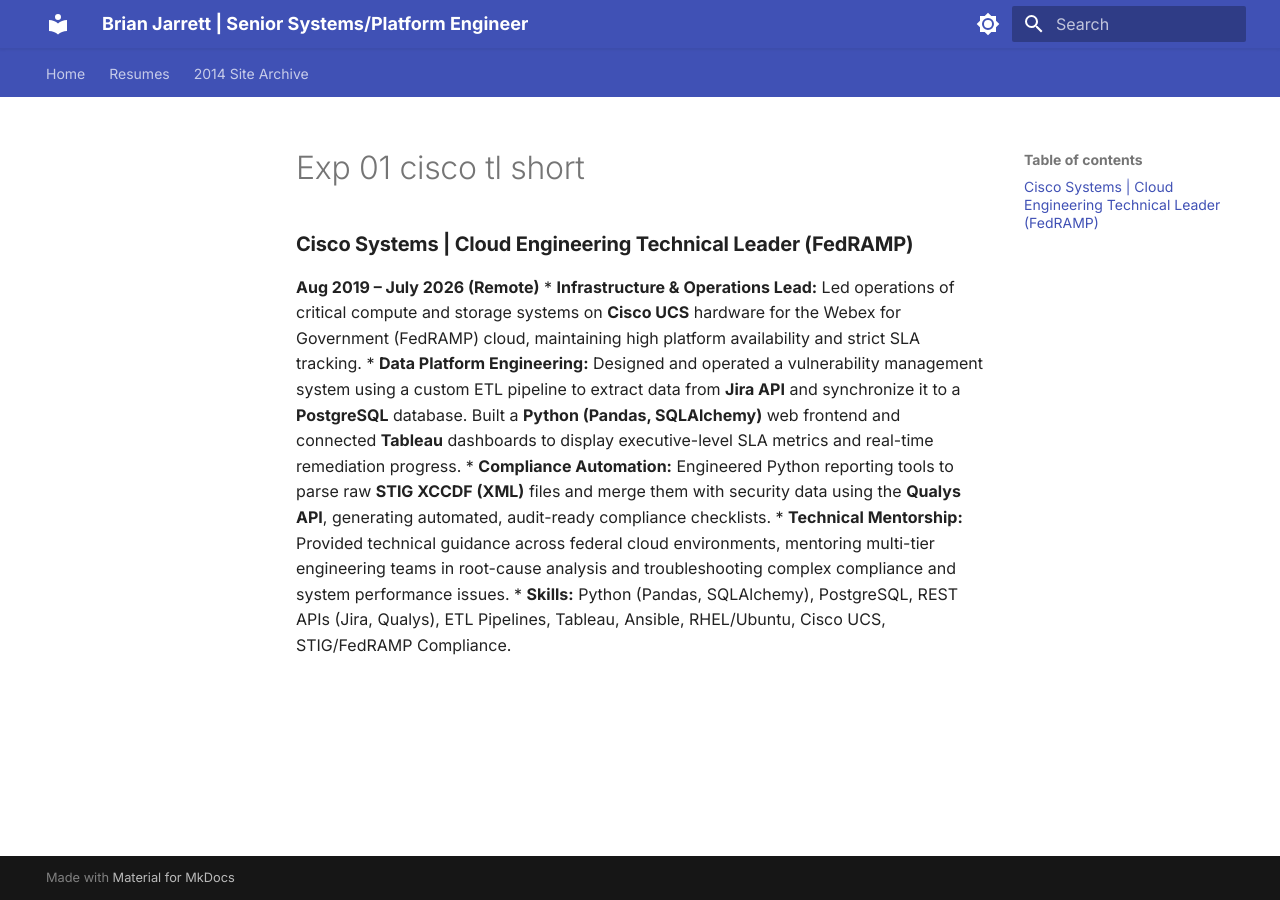
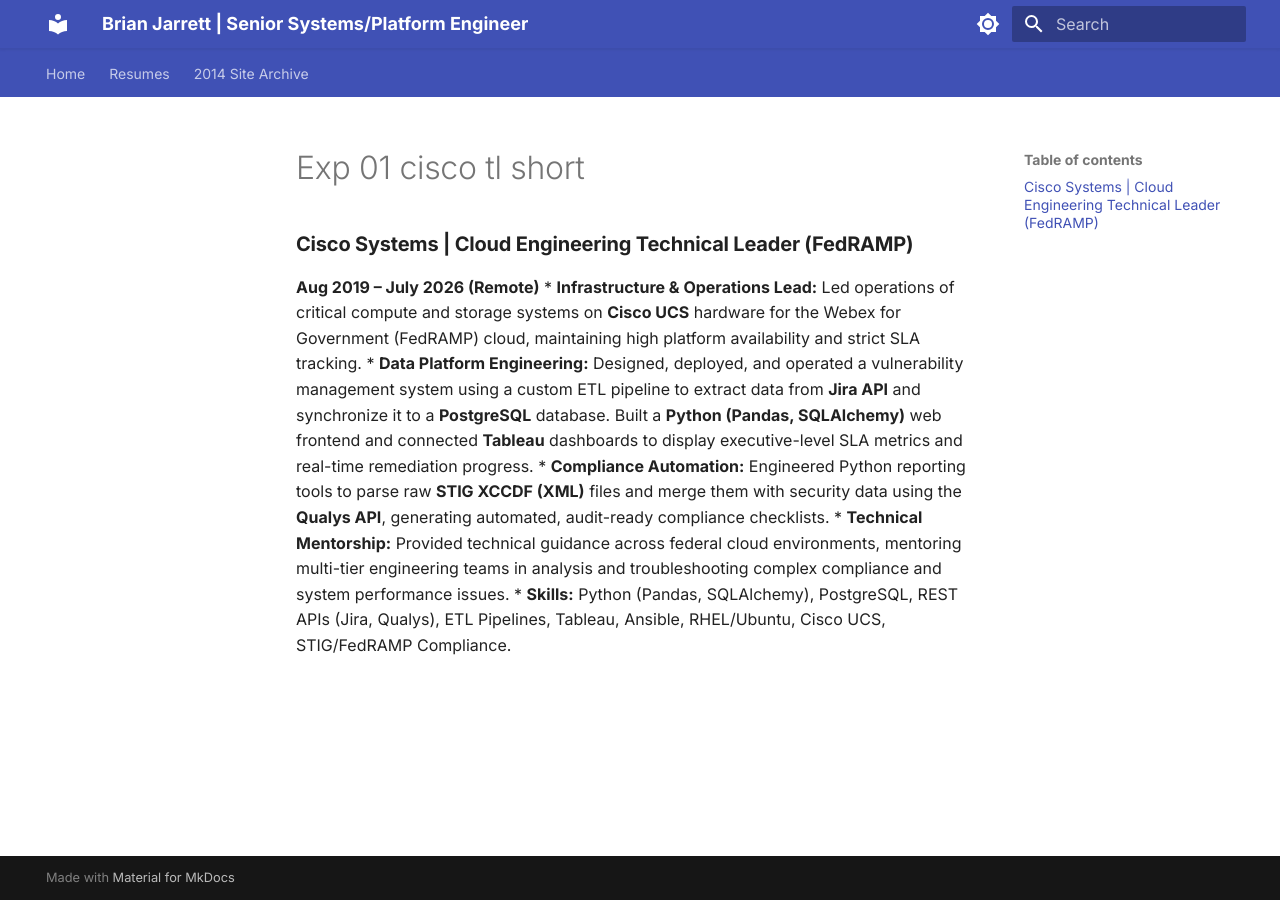
Before and after one commit to celttechie/celttechie.github.io, an MkDocs documentation site: the page built from docs/sections/exp_01_cisco_tl_short.md, in a window 1280 px wide. Built offline with MkDocs 1.6.1 and Material for MkDocs 9.7.7, drawn with Linux system fonts in a browser that asks for light colours.

```diff
--- a/docs/sections/exp_01_cisco_tl_short.md
+++ b/docs/sections/exp_01_cisco_tl_short.md
@@ -1,7 +1,7 @@
 ### **Cisco Systems | Cloud Engineering Technical Leader (FedRAMP)**
 **Aug 2019 – July 2026 (Remote)**
 *   **Infrastructure & Operations Lead:** Led operations of critical compute and storage systems on **Cisco UCS** hardware for the Webex for Government (FedRAMP) cloud, maintaining high platform availability and strict SLA tracking.
-*   **Data Platform Engineering:** Designed and operated a vulnerability management system using a custom ETL pipeline to extract data from **Jira API** and synchronize it to a **PostgreSQL** database. Built a **Python (Pandas, SQLAlchemy)** web frontend and connected **Tableau** dashboards to display executive-level SLA metrics and real-time remediation progress.
+*   **Data Platform Engineering:** Designed, deployed, and operated a vulnerability management system using a custom ETL pipeline to extract data from **Jira API** and synchronize it to a **PostgreSQL** database. Built a **Python (Pandas, SQLAlchemy)** web frontend and connected **Tableau** dashboards to display executive-level SLA metrics and real-time remediation progress.
 *   **Compliance Automation:** Engineered Python reporting tools to parse raw **STIG XCCDF (XML)** files and merge them with security data using the **Qualys API**, generating automated, audit-ready compliance checklists.
-*   **Technical Mentorship:** Provided technical guidance across federal cloud environments, mentoring multi-tier engineering teams in root-cause analysis and troubleshooting complex compliance and system performance issues.
+*   **Technical Mentorship:** Provided technical guidance across federal cloud environments, mentoring multi-tier engineering teams in analysis and troubleshooting complex compliance and system performance issues.
 *   **Skills:** Python (Pandas, SQLAlchemy), PostgreSQL, REST APIs (Jira, Qualys), ETL Pipelines, Tableau, Ansible, RHEL/Ubuntu, Cisco UCS, STIG/FedRAMP Compliance.
--- a/docs/stylesheets/extra.css
+++ b/docs/stylesheets/extra.css
@@ -90,3 +90,7 @@
 .skills-grid h3 {
   margin-top: 0.5rem;
 }
+
+.print-only {
+  display: none !important;
+}
```
Also changed, not shown: docs/sections/contact.md (+3 -2 lines), docs/sections/exp_01_cisco_tl.md (+1 -1 lines), 2 other files.
